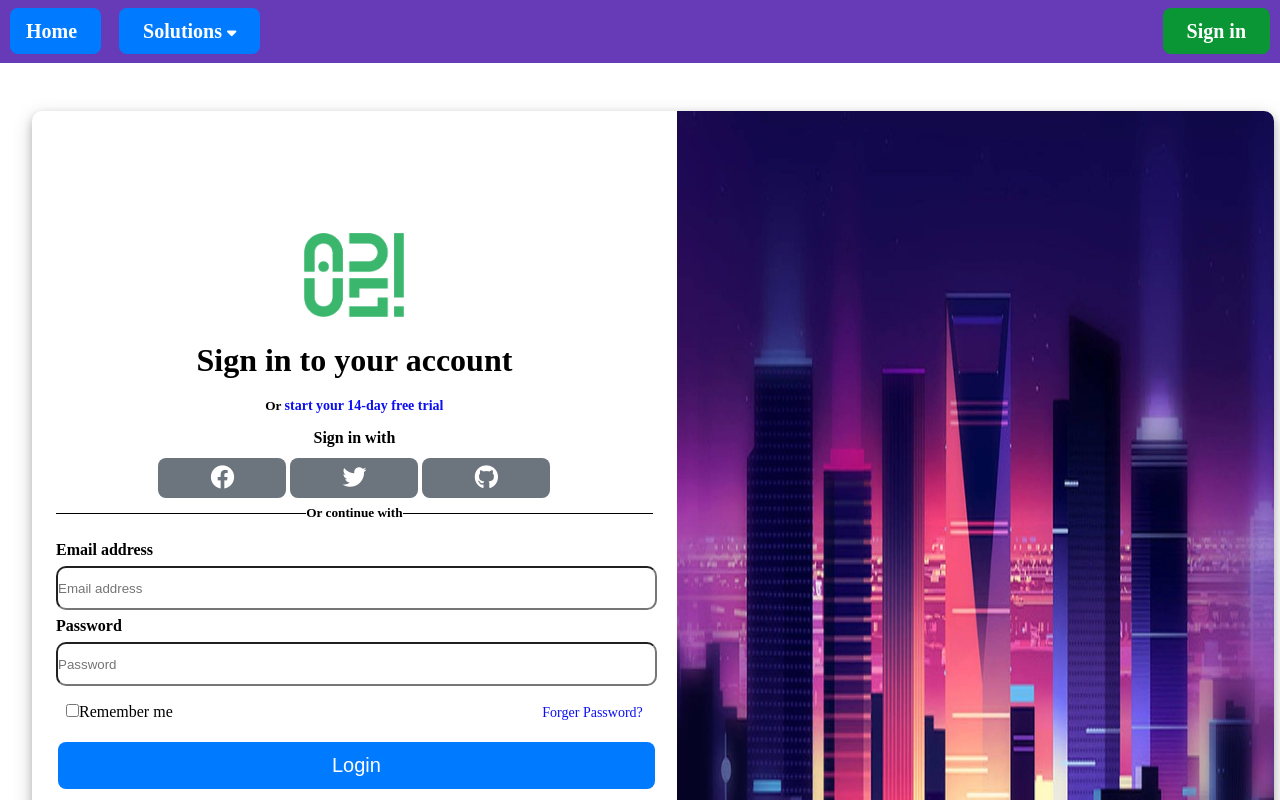
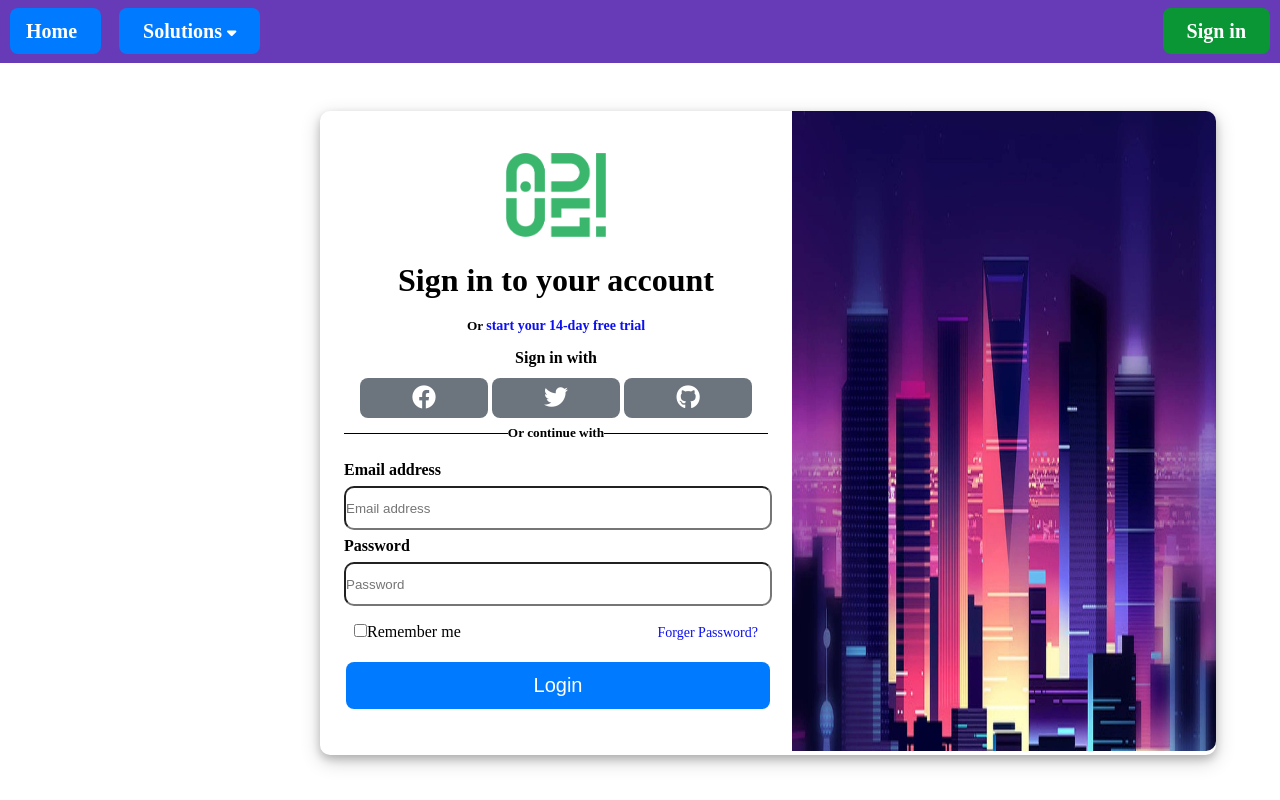
Before and after one commit to monmoono/test-adiusproject2, a Vue app: page /login in a window 1280 px wide. Shown: the top 800 px of the page. Built offline with nearby package versions, Linux system fonts and the light colour scheme.

Commit message:
เก็บงาน2

```diff
--- a/src/App.vue
+++ b/src/App.vue
@@ -256,7 +256,7 @@ export default {
 .dropdown-content {
   display: none;
   position: absolute;
-  background-color: #f1f1f1;
+  background-color: #f4f4f4;
   min-width: 160px;
   box-shadow: 0px 8px 16px 0px rgba(0, 0, 0, 0.2);
   z-index: 2;
--- a/src/components/index.vue
+++ b/src/components/index.vue
@@ -64,8 +64,12 @@ export default {
 .text-home {
   font-size: 5rem;
   font-weight: bolder;
-  margin-top: 1.8rem;
+  margin: 1.8rem 30rem;
   text-align: center;
+  box-shadow: 0 4px 8px 0 rgba(0, 0, 0, 0.2), 0 6px 20px 0 rgba(0, 0, 0, 0.19);
+  padding: 1.2rem 0 1.2rem 0;
+  border-radius: 10px;
+  background-color: #f4f4f4;
 }
 .box1 {
   grid-area: "Box1";
@@ -85,6 +89,9 @@ export default {
   // gap: 1rem;
   margin-top: 4.5rem;
   margin-bottom: 5rem;
+  box-shadow: 0 4px 8px 0 rgba(0, 0, 0, 0.2), 0 6px 20px 0 rgba(0, 0, 0, 0.19);
+  padding: 1.2rem 0 1.2rem 0;
+  background-color: #f4f4f4;
 }
 
 .textp {
@@ -124,6 +131,12 @@ export default {
   }
   .text-home {
     font-size: 2.5rem;
+    font-weight: bolder;
+    margin: 1.8rem 8rem;
+    text-align: center;
+    box-shadow: 0 4px 8px 0 rgba(0, 0, 0, 0.2), 0 6px 20px 0 rgba(0, 0, 0, 0.19);
+    padding: 1.2rem 0 1.2rem 0;
+    border-radius: 10px;
   }
 
   .text-h {
@@ -171,6 +184,12 @@ export default {
 
   .text-home {
     font-size: 2rem;
+    font-weight: bolder;
+    margin: 1.8rem 0.6rem;
+    text-align: center;
+    box-shadow: 0 4px 8px 0 rgba(0, 0, 0, 0.2), 0 6px 20px 0 rgba(0, 0, 0, 0.19);
+    padding: 1.2rem 0 1.2rem 0;
+    border-radius: 10px;
   }
 
   .box2 {
--- a/src/components/login.vue
+++ b/src/components/login.vue
@@ -68,7 +68,11 @@
           </div>
         </div>
         <div>
-          <button class="btn primary" @click="Login" style="width: 100%;font-size:20px">
+          <button
+            class="btn primary"
+            @click="Login"
+            style="width: 100%; font-size: 20px"
+          >
             Login
           </button>
         </div>
@@ -163,14 +167,14 @@ export default {
   display: flex;
   justify-content: center;
   align-items: center;
-  width: 97%;
-  height: 100%;
+  width: 70%;
+  height: 80%;
   box-shadow: 0 4px 8px 0 rgba(0, 0, 0, 0.2), 0 6px 20px 0 rgba(0, 0, 0, 0.19);
   border-radius: 10px;
   margin-top: 3rem;
   margin-bottom: 3rem;
-  margin-left: 2rem;
-  margin-right: 2rem;
+  margin-left: 20rem;
+  margin-right: 10rem;
 }
 
 .loginL {
@@ -188,7 +192,7 @@ export default {
 
 .wallpaper {
   width: 100%;
-  height: 100vh;
+  height: 80vh;
   border-top-right-radius: 10px;
   border-bottom-right-radius: 10px;
 }
@@ -315,6 +319,11 @@ However, delay the fade out process for 2.5 seconds */
   .btnlogin {
     width: 6rem;
   }
+
+  .main {
+    margin-left: 2rem;
+    margin-right: 2rem;
+  }
 }
 
 @media (max-width: 768px) {
```
